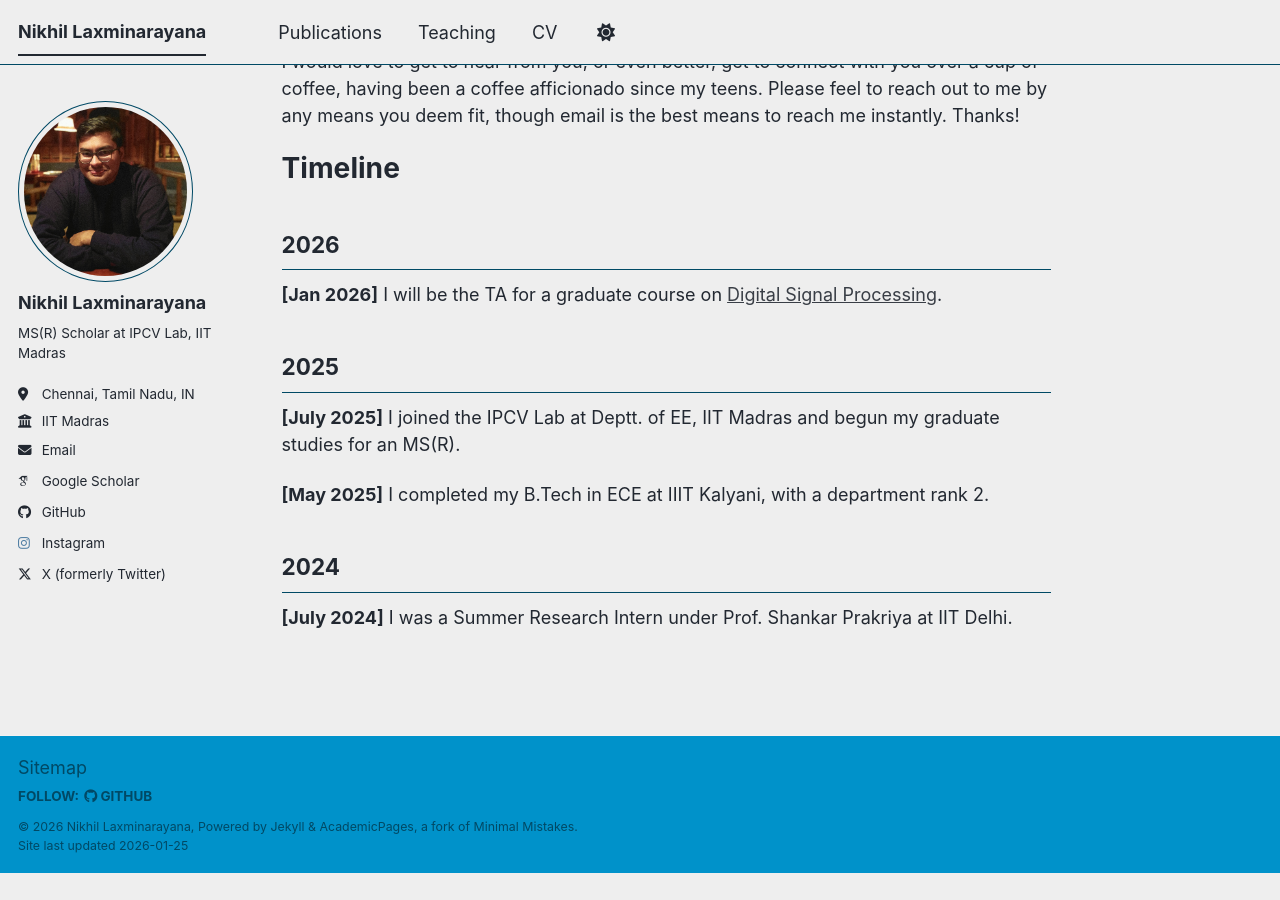
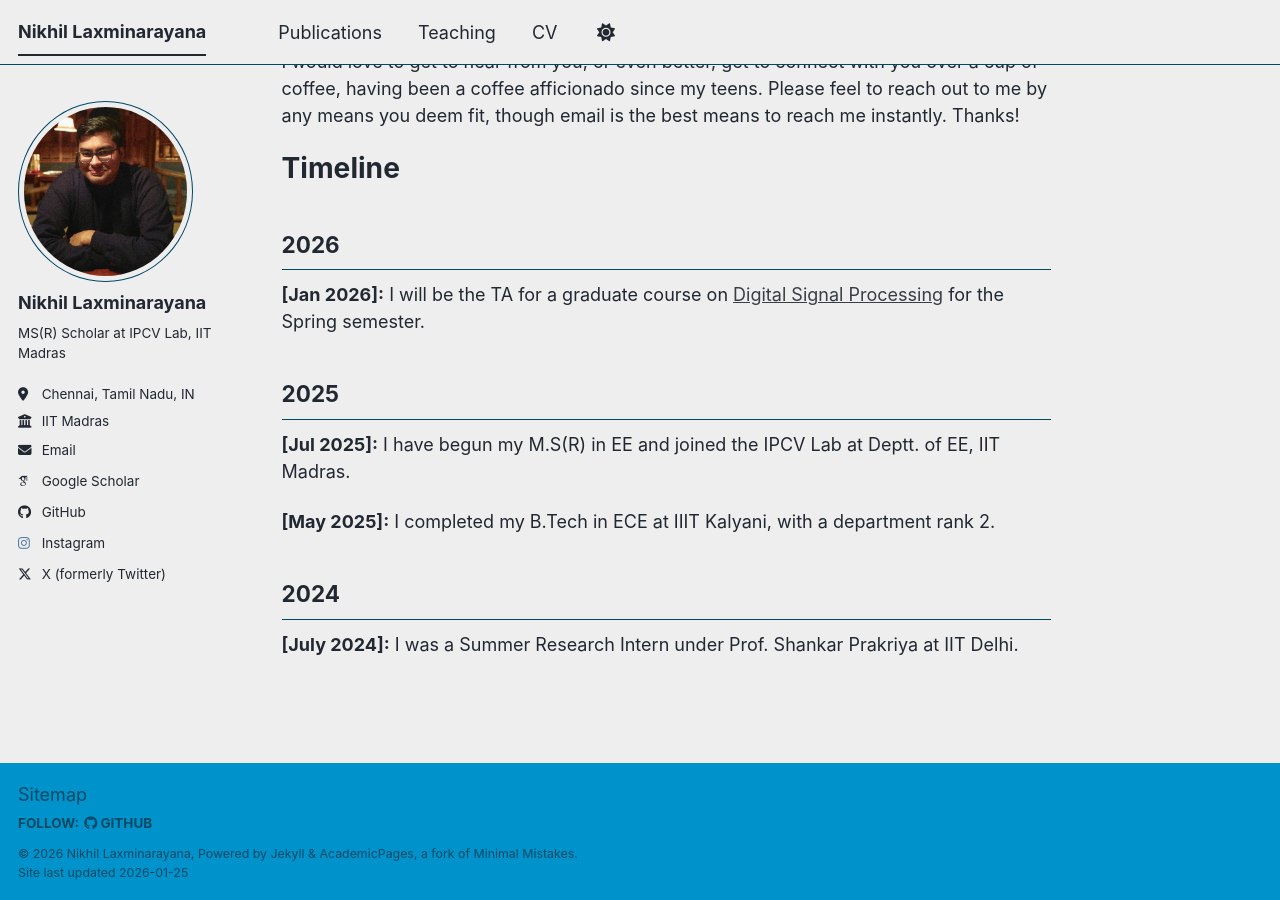
Before and after one commit to n1x1l/n1x1l.github.io, a Jekyll site: the page built from _pages/about.md, in a window 1280 px wide and 900 px high, scrolled down 567 px. Built offline with Jekyll 4.4.1, drawn with Linux system fonts in a browser that asks for light colours; some web fonts are replaced; a script bundle is joined from its source files by our own code; library files that are not in the unit come from our copies; before the commit the page ends 1440 px from its top, so only the background shows below that.

Commit message:
update about.md

```diff
--- a/_pages/about.md
+++ b/_pages/about.md
@@ -21,15 +21,15 @@ I would love to get to hear from you, or even better, get to connect with you ov
 
 # Timeline
 ## 2026
-**[Jan 2026]** I will be the TA for a graduate course on [Digital Signal Processing](https://n1x1l.github.io/teaching/).
+**[Jan 2026]:** I will be the TA for a graduate course on [Digital Signal Processing](https://n1x1l.github.io/teaching/) for the Spring semester.
 
 ## 2025
-**[July 2025]** I joined the IPCV Lab at Deptt. of EE, IIT Madras and begun my graduate studies for an MS(R).
+**[Jul 2025]:** I have begun my M.S(R) in EE and joined the IPCV Lab at Deptt. of EE, IIT Madras.
 
-**[May 2025]** I completed my B.Tech in ECE at IIIT Kalyani, with a department rank 2.
+**[May 2025]:** I completed my B.Tech in ECE at IIIT Kalyani, with a department rank 2.
 
 ## 2024
-**[July 2024]** I was a Summer Research Intern under Prof. Shankar Prakriya at IIT Delhi.
+**[July 2024]:** I was a Summer Research Intern under Prof. Shankar Prakriya at IIT Delhi.
 
 <!--
  You can fork [this template](https://github.com/academicpages/academicpages.github.io) right now, modify the configuration and Markdown files, add your own PDFs and other content, and have your own site for free, with no ads!
```
